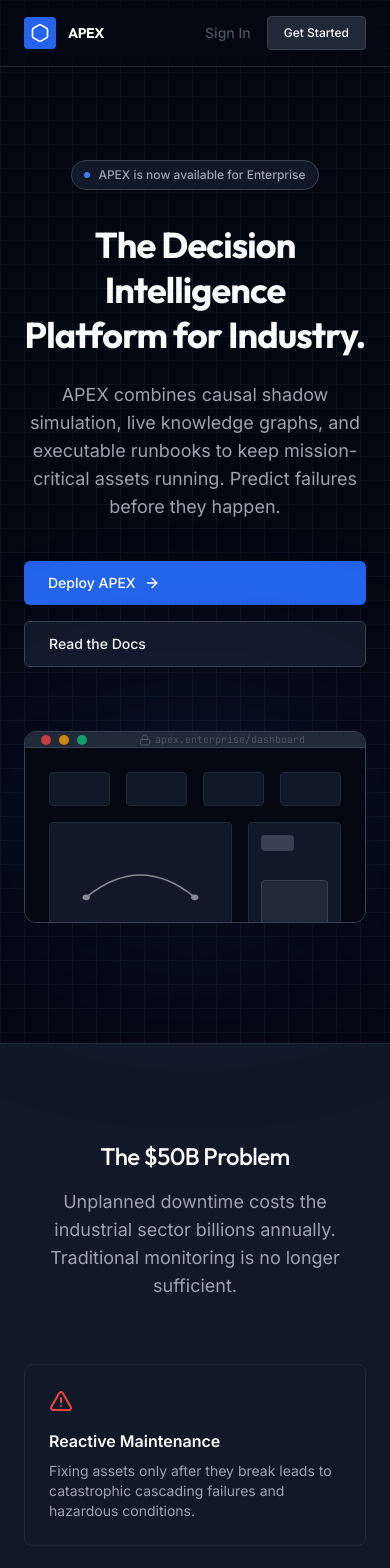
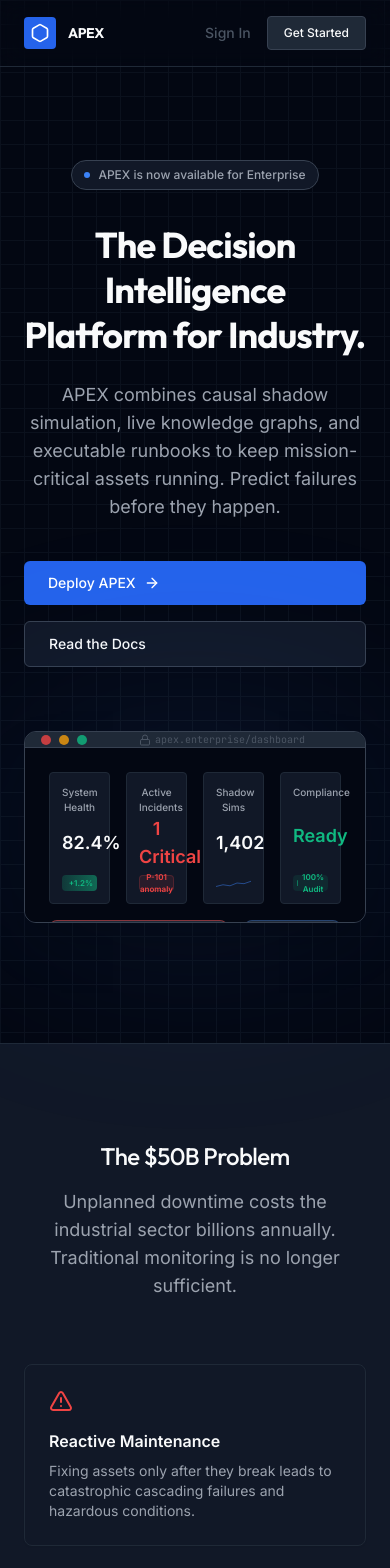
Before and after one commit to RudraMalvankar/ETI, a React (Vite) app in the folder frontend/: page / in a window 390 px wide. Shown: the top 1568 px of the page. Built offline with nearby package versions, Linux system fonts and the light colour scheme; no server answers.

Commit message:
feat: implement responsive landing page with hero section and feature highlights

```diff
--- a/frontend/src/pages/LandingPage.tsx
+++ b/frontend/src/pages/LandingPage.tsx
@@ -14,7 +14,9 @@ import {
   Lock,
   Server,
   Layers,
-  Cpu
+  Cpu,
+  Play,
+  CheckCircle2
 } from 'lucide-react';
 import { useNavigate } from 'react-router-dom';
 
@@ -107,23 +109,86 @@ export const LandingPage: React.FC = () => {
               </div>
               <div className="flex-1 p-6 flex flex-col gap-4 bg-[var(--bg-base)]">
                  <div className="grid grid-cols-4 gap-4 h-1/4">
-                   <div className="bg-[var(--bg-surface)] rounded border border-[var(--border-muted)]"></div>
-                   <div className="bg-[var(--bg-surface)] rounded border border-[var(--border-muted)]"></div>
-                   <div className="bg-[var(--bg-surface)] rounded border border-[var(--border-muted)]"></div>
-                   <div className="bg-[var(--bg-surface)] rounded border border-[var(--border-muted)]"></div>
+                   {/* Mock KPI 1 */}
+                   <div className="bg-[var(--bg-surface)] rounded border border-[var(--border-muted)] p-3 flex flex-col justify-between">
+                     <span className="text-[10px] text-[var(--text-secondary)] font-medium">System Health</span>
+                     <span className="text-lg font-bold text-[var(--text-primary)]">82.4%</span>
+                     <div className="w-full h-4 mt-1 bg-gradient-to-r from-accent-emerald/20 to-accent-emerald/50 rounded flex items-center justify-end px-1"><span className="text-[8px] text-accent-emerald font-bold">+1.2%</span></div>
+                   </div>
+                   {/* Mock KPI 2 */}
+                   <div className="bg-[var(--bg-surface)] rounded border border-[var(--border-muted)] p-3 flex flex-col justify-between">
+                     <span className="text-[10px] text-[var(--text-secondary)] font-medium">Active Incidents</span>
+                     <span className="text-lg font-bold text-accent-red">1 Critical</span>
+                     <div className="w-full h-4 mt-1 bg-accent-red/10 border border-accent-red/20 rounded flex items-center justify-center"><span className="text-[8px] text-accent-red font-bold">P-101 anomaly</span></div>
+                   </div>
+                   {/* Mock KPI 3 */}
+                   <div className="bg-[var(--bg-surface)] rounded border border-[var(--border-muted)] p-3 flex flex-col justify-between">
+                     <span className="text-[10px] text-[var(--text-secondary)] font-medium">Shadow Sims</span>
+                     <span className="text-lg font-bold text-[var(--text-primary)]">1,402</span>
+                     <div className="w-full h-4 mt-1">
+                        <svg viewBox="0 0 100 20" className="w-full h-full opacity-70"><path d="M0 20 L20 15 L40 18 L60 10 L80 12 L100 5" stroke="#3b82f6" strokeWidth="2" fill="none"/></svg>
+                     </div>
+                   </div>
+                   {/* Mock KPI 4 */}
+                   <div className="bg-[var(--bg-surface)] rounded border border-[var(--border-muted)] p-3 flex flex-col justify-between">
+                     <span className="text-[10px] text-[var(--text-secondary)] font-medium">Compliance</span>
+                     <span className="text-lg font-bold text-accent-emerald">Ready</span>
+                     <div className="w-full h-4 mt-1 bg-accent-emerald/10 rounded flex items-center px-1 gap-1">
+                        <span className="w-1.5 h-1.5 rounded-full bg-accent-emerald animate-pulse"></span>
+                        <span className="text-[8px] text-accent-emerald font-bold">100% Audit</span>
+                     </div>
+                   </div>
                  </div>
-                 <div className="flex gap-4 h-3/4">
-                   <div className="w-2/3 bg-[var(--bg-surface)] rounded border border-[var(--border-muted)] flex items-center justify-center relative overflow-hidden">
-                      {/* Fake Topology */}
-                      <svg className="w-full h-full opacity-50" viewBox="0 0 100 100" preserveAspectRatio="none">
-                         <path d="M20 50 Q 50 20 80 50" stroke="currentColor" fill="none" />
-                         <circle cx="20" cy="50" r="2" fill="currentColor" />
-                         <circle cx="80" cy="50" r="2" fill="currentColor" />
+                 <div className="flex gap-4 flex-1">
+                   {/* Realistic Alert Panel */}
+                   <div className="w-2/3 bg-[var(--bg-elevated)] border border-accent-red/50 rounded-lg p-5 flex flex-col justify-between shadow-sm relative overflow-hidden">
+                      <div>
+                        <div className="inline-flex items-center gap-1.5 px-2 py-0.5 rounded bg-accent-red/10 border border-accent-red/20 text-accent-red text-[8px] uppercase font-bold tracking-widest mb-3">
+                          <AlertTriangle className="w-2.5 h-2.5" /> Priority 1 Alert
+                        </div>
+                        <h1 className="text-lg font-bold mb-1 text-[var(--text-primary)]">P-101 Bearing Overheat</h1>
+                        <p className="text-[10px] text-[var(--text-secondary)] leading-relaxed max-w-sm">
+                          Telemetry indicates bearing friction exceeding nominal thresholds. Knowledge graph analysis projects a high probability of cascading failure to V-202 within <span className="text-accent-red font-bold">45 minutes</span>.
+                        </p>
+                      </div>
+                      <div className="flex gap-2 mt-4">
+                        <div className="px-3 py-1.5 rounded bg-accent-red/90 text-white font-medium text-[9px] flex items-center gap-1 cursor-pointer hover:bg-accent-red transition-colors">
+                          Execute Recovery Runbook <ArrowRight className="w-3 h-3" />
+                        </div>
+                        <div className="px-3 py-1.5 rounded bg-[var(--bg-surface)] border border-[var(--border-strong)] text-[var(--text-primary)] font-medium text-[9px] flex items-center gap-1 cursor-pointer hover:bg-[var(--bg-base)] transition-colors">
+                          <Play className="w-3 h-3 text-primary-500" /> Run Shadow Simulation
+                        </div>
+                      </div>
+
+                      {/* Faint Topology Graphic in background */}
+                      <svg className="absolute bottom-0 right-0 w-1/2 h-full opacity-20 pointer-events-none" viewBox="0 0 100 100" preserveAspectRatio="none">
+                         <path d="M0 80 Q 40 20 100 50" stroke="#ef4444" strokeWidth="2" fill="none" />
+                         <circle cx="0" cy="80" r="4" fill="#ef4444" />
+                         <circle cx="100" cy="50" r="4" fill="#f59e0b" />
                       </svg>
                    </div>
-                   <div className="w-1/3 bg-[var(--bg-surface)] rounded border border-[var(--border-muted)] flex flex-col gap-2 p-3">
-                      <div className="h-4 w-1/2 bg-[var(--border-strong)] rounded"></div>
-                      <div className="h-20 w-full bg-[var(--bg-elevated)] border border-[var(--border-strong)] rounded mt-auto"></div>
+
+                   {/* Realistic Copilot Panel */}
+                   <div className="w-1/3 bg-[var(--bg-elevated)] border border-primary-500/30 rounded-lg p-4 flex flex-col relative">
+                      <div className="flex items-center gap-2 mb-3 pb-3 border-b border-[var(--border-muted)]">
+                        <div className="p-1 rounded bg-primary-500/10 text-primary-500"><BrainCircuit className="w-3 h-3" /></div>
+                        <h2 className="text-[9px] font-semibold tracking-tight text-[var(--text-primary)] uppercase">AI Copilot Recommendation</h2>
+                      </div>
+                      <div className="flex-1 space-y-2">
+                        <div className="p-2.5 rounded bg-accent-emerald/5 border border-accent-emerald/20">
+                          <span className="text-[8px] uppercase font-bold text-accent-emerald tracking-wider mb-1 flex items-center gap-1">
+                            <CheckCircle2 className="w-2.5 h-2.5" /> Safest Strategy (94.5%)
+                          </span>
+                          <p className="text-[9px] font-medium text-[var(--text-primary)] leading-relaxed">
+                            Immediately isolate inlet valve V-202 via LOTO and depressurize housing.
+                          </p>
+                        </div>
+                        <div className="p-2.5 rounded bg-[var(--bg-surface)] border border-[var(--border-strong)]">
+                           <p className="text-[8px] text-[var(--text-secondary)] font-medium leading-relaxed">
+                             <span className="text-primary-500 font-bold">Citation:</span> OEM Manual Sec 4.2 recommends this procedure for high-friction anomalies on P-class centrifugal pumps.
+                           </p>
+                        </div>
+                      </div>
                    </div>
                  </div>
               </div>
```
